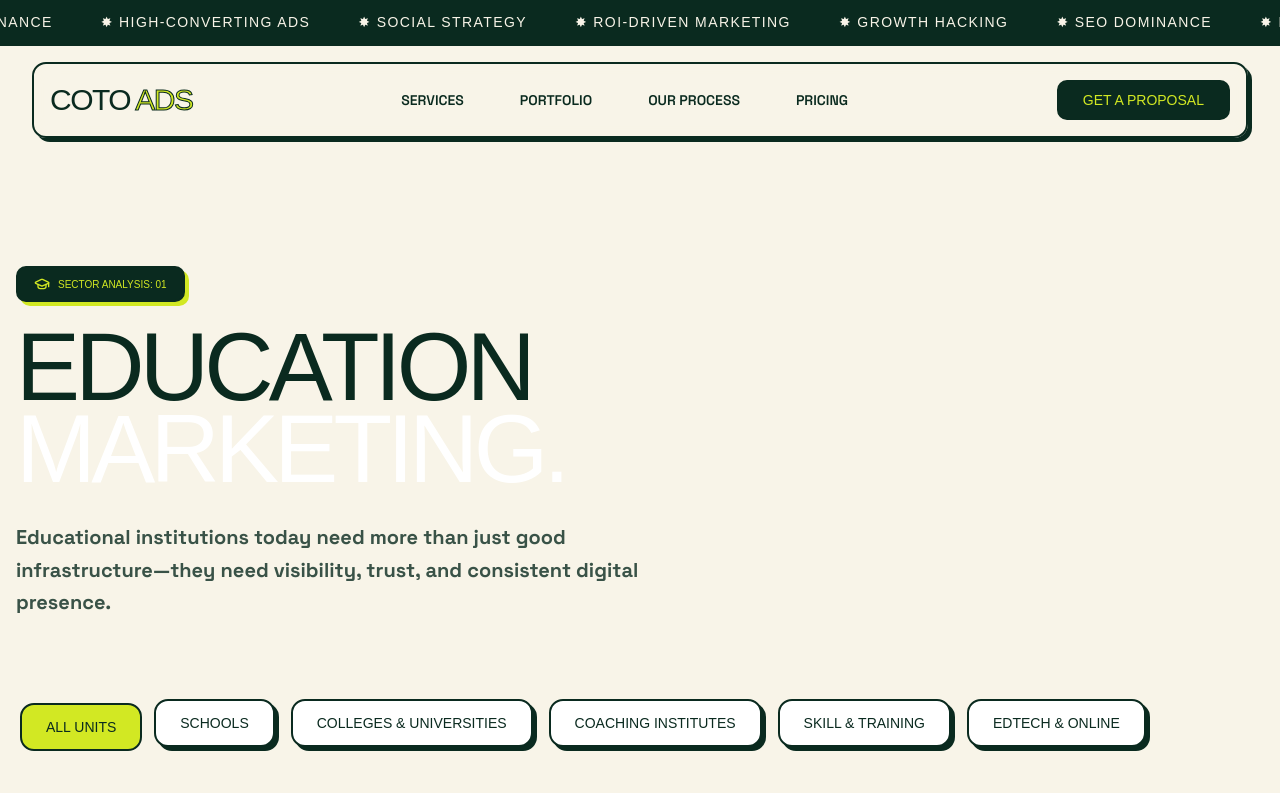
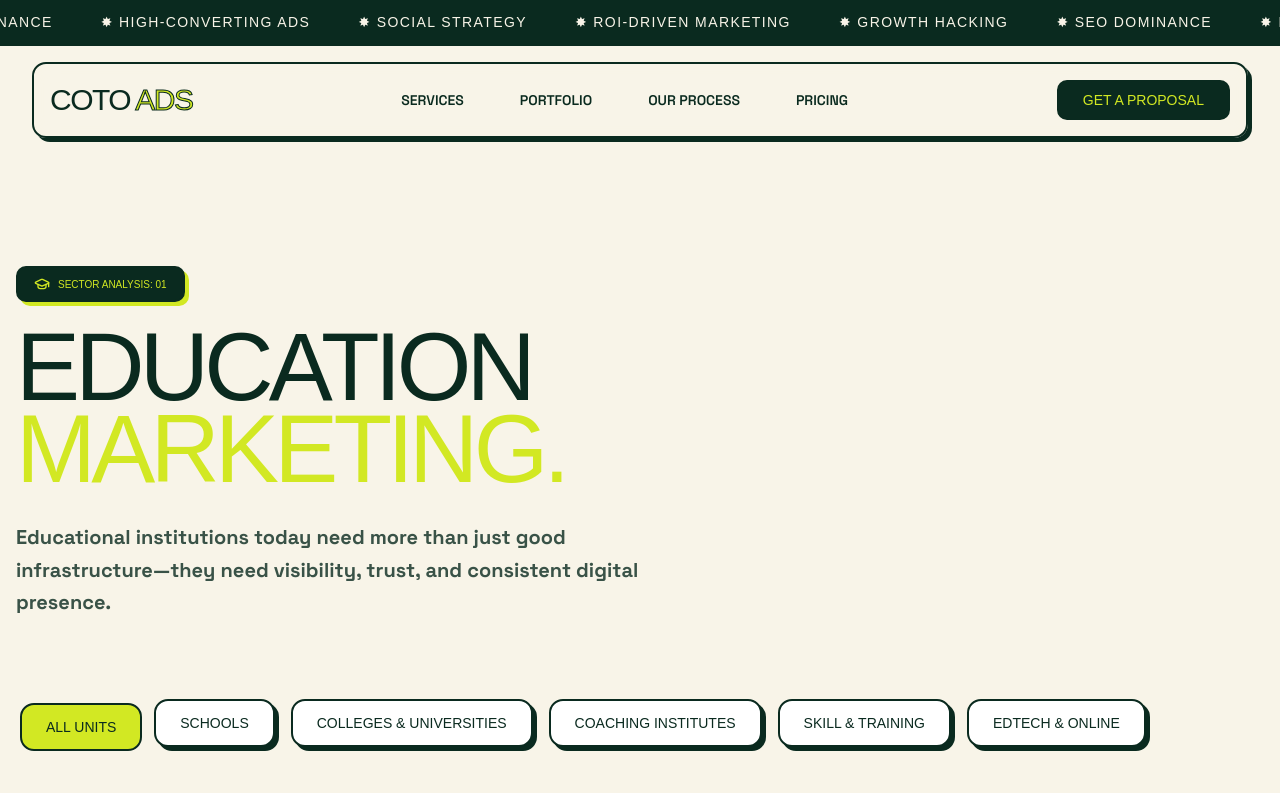
Before and after one commit to growthzee/metabytes, a Next.js app: page /portfolio/education in a window 1280 px wide. Shown: the top 793 px of the page. Built offline with nearby package versions, Linux system fonts and the light colour scheme; grey boxes are pictures that could not be loaded; a web font is replaced by a local one.

Commit message:
updated font color

```diff
--- a/src/app/portfolio/education/page.tsx
+++ b/src/app/portfolio/education/page.tsx
@@ -97,7 +97,9 @@ export default function EducationPortfolio() {
           </div>
           <h1 className="font-dela text-6xl md:text-8xl text-[#0A2A1F] uppercase leading-[0.85] tracking-tighter mb-8">
             Education <br />{" "}
-            <span className="text-white text-outline-green">Marketing.</span>
+            <span className="text-[#D2E823] text-outline-green">
+              Marketing.
+            </span>
           </h1>
           <p className="max-w-2xl text-xl font-bold text-[#0A2A1F] opacity-80 leading-relaxed">
             {EDUCATION_CONTENT.description}
```
